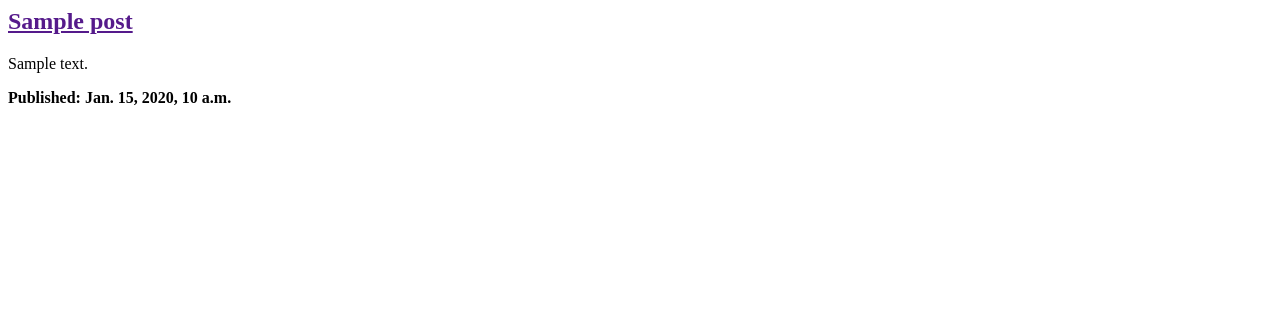
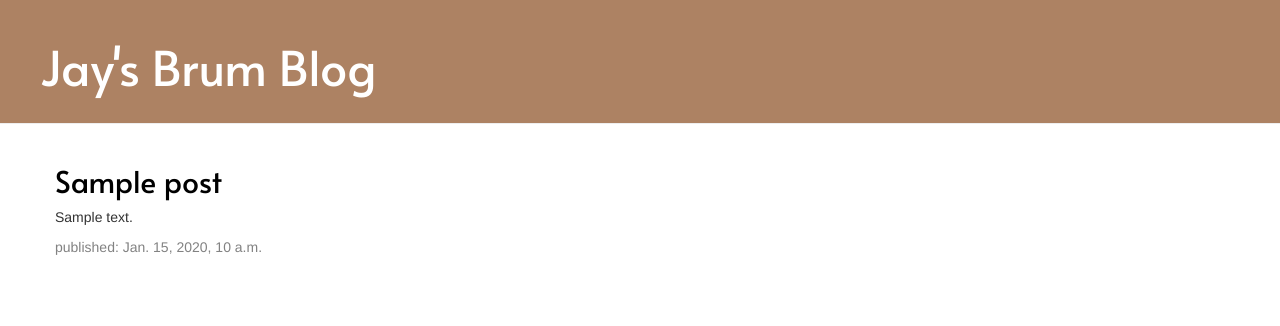
Before and after one commit to JayFretter/brum-blog, a Django app: page / in a window 1280 px wide. Shown: the top 326 px of the page. Run offline with Django 3.2, Linux system fonts and the light colour scheme; tables that the repository leaves empty hold one stand-in row (values such as "Sample post"); some libraries are stand-ins or nearby versions.

Commit message:
Added HTML content block, changed styling

```diff
--- /dev/null
+++ b/blog/static/css/blog.css
@@ -0,0 +1,46 @@
+.page-header {
+    background-color: #ad8263;
+    margin-top: 0;
+    padding: 20px 20px 20px 40px;
+}
+
+.page-header h1, .page-header h1 a, .page-header h1 a:visited, .page-header h1 a:active {
+    color: #ffffff;
+    font-size: 36pt;
+    text-decoration: none;
+}
+
+.content {
+    margin-left: 40px;
+}
+
+h1, h2, h3, h4 {
+    font-family: 'Alata', serif;
+}
+
+.date {
+    color: #828282;
+}
+
+.save {
+    float: right;
+}
+
+.post-form textarea, .post-form input {
+    width: 100%;
+}
+
+.top-menu, .top-menu:hover, .top-menu:visited {
+    color: #ffffff;
+    float: right;
+    font-size: 26pt;
+    margin-right: 20px;
+}
+
+.post {
+    margin-bottom: 70px;
+}
+
+.post h2 a, .post h2 a:visited {
+    color: #000000;
+}
--- /dev/null
+++ b/blog/templates/blog/base.html
@@ -0,0 +1,23 @@
+{% load static %}
+<html>
+    <head>
+        <title>Jay's Blog</title>
+        <link rel="stylesheet" href="//maxcdn.bootstrapcdn.com/bootstrap/3.2.0/css/bootstrap.min.css">
+        <link rel="stylesheet" href="//maxcdn.bootstrapcdn.com/bootstrap/3.2.0/css/bootstrap-theme.min.css">
+        <link rel="stylesheet" href="{% static 'css/blog.css' %}">
+        <link rel="stylesheet" href="https://fonts.googleapis.com/css?family=Alata">
+    </head>
+    <body>
+        <div class="page-header">
+            <h1><a href="/">Jay's Brum Blog</a></h1>
+        </div>
+        <div class="content container">
+            <div class="row">
+                <div class="col-md-8">
+                {% block content %}
+                {% endblock %}
+                </div>
+            </div>
+        </div>
+    </body>
+</html>
--- a/blog/templates/blog/post_list.html
+++ b/blog/templates/blog/post_list.html
@@ -1,20 +1,13 @@
-<html>
-    <head>
-        <title>Jay's Blog</title>
-    </head>
-    <body>
-        {% for post in posts %}
-            <div>
-                <h2>
-                    <a href="">{{ post.title }}</a>
-                </h2>
-                <p>
-                    {{ post.text|linebreaksbr }}
-                </p>
-                <p>
-                    <b>Published: {{ post.date_published }}</b>
-                </p>
+{% extends 'blog/base.html' %}
+
+{% block content %}
+    {% for post in posts %}
+        <div class="post">
+            <h2><a href="{% url 'post_detail' pk=post.pk %}">{{ post.title }}</a></h2>
+            <p>{{ post.text|linebreaksbr }}</p>
+            <div class="date">
+                <p>published: {{ post.date_published }}</p>
             </div>
-        {% endfor %}
-    </body>
-</html>
+        </div>
+    {% endfor %}
+{% endblock %}
--- a/blog/urls.py
+++ b/blog/urls.py
@@ -3,4 +3,5 @@ from . import views
 
 urlpatterns = [
     path('', views.post_list, name='post_list'),
+    path('post/<int:pk>/', views.post_detail, name='post_detail'),
 ]
--- a/blog/views.py
+++ b/blog/views.py
@@ -1,4 +1,4 @@
-from django.shortcuts import render
+from django.shortcuts import render, get_object_or_404
 from django.utils import timezone
 from .models import Post
 
@@ -7,3 +7,7 @@ from .models import Post
 def post_list(request):
     posts = Post.objects.filter(date_published__lte=timezone.now()).order_by('date_published')
     return render(request, 'blog/post_list.html', {'posts': posts})
+
+def post_detail(request, pk):
+    post = get_object_or_404(Post, pk=pk)
+    return render(request, 'blog/post_detail.html', {'post': post})
```
Also changed, not shown: blog/templates/blog/post_detail.html (added, +13 -0 lines).
